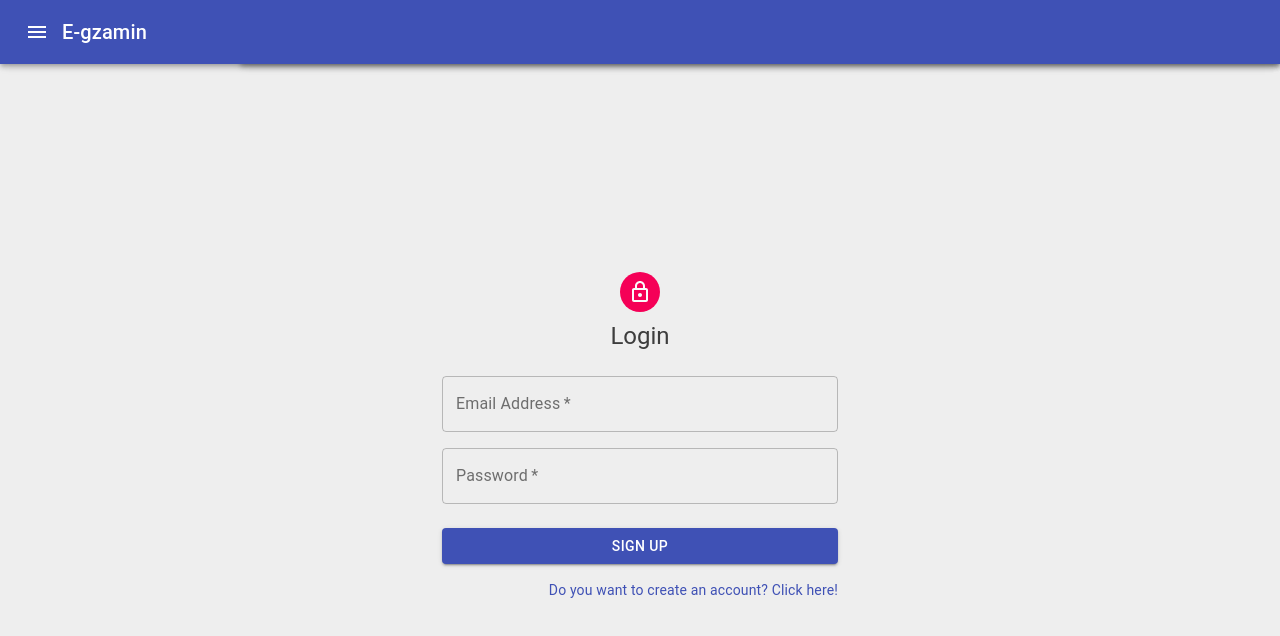
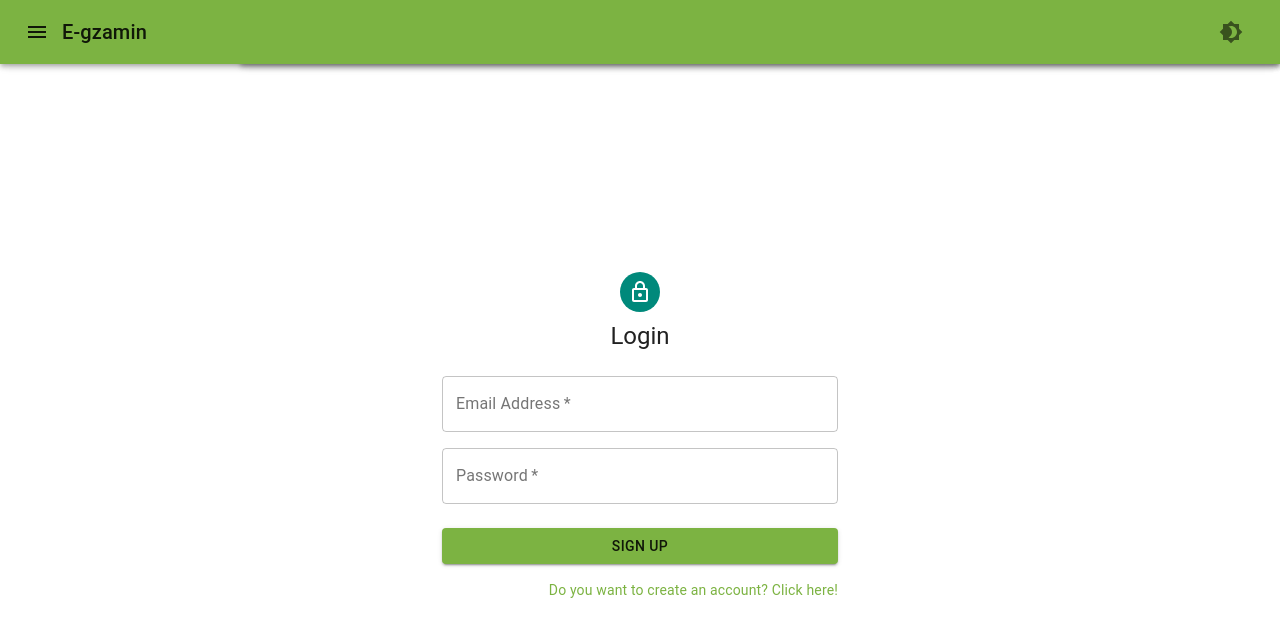
Before and after one commit to jBosak98/stock-market-game-frontend, a React (Create React App) app: page /auth/login in a window 1280 px wide. Shown: the top 636 px of the page. Built offline with nearby package versions, Linux system fonts and the light colour scheme.

Commit message:
darkMode

```diff
--- a/src/App.scss
+++ b/src/App.scss
@@ -1,23 +1,4 @@
 .App {
   display: flex;
   height: 100vh;
-  .main-content {
-    width: 100%;
-    > div {
-      height: 64px;
-    }
-    .main-container {
-      display: flex;
-      height: calc(100vh - 64px);
-      overflow: auto;
-      background-color: #eeeeee;
-      color: #3d3d3d;
-      width: 100%;
-    }
-    .appbar-space {
-      overflow: auto;
-      height: 64px;
-      background-color: #eeeeee;
-    }
-  }
 }
--- a/src/App.tsx
+++ b/src/App.tsx
@@ -1,12 +1,15 @@
+import MainRoute from "./components/MainRoute";
 import React from "react";
 
+import { ThemeModeProvider, useThemeMode } from './contexts/ThemeModeContext';
 import "./App.scss";
-import MainRoute from "./components/MainRoute";
 
 const App = () => {
   return (
     <div className="App">
-      <MainRoute />
+      <ThemeModeProvider>
+          <MainRoute />
+      </ThemeModeProvider>
     </div>
   );
 };
--- a/src/components/MainRoute.tsx
+++ b/src/components/MainRoute.tsx
@@ -12,11 +12,29 @@ import Settings from "./Settings";
 import Tests from "./Tests";
 import AuthRoute from "./AuthRoute";
 import isLoggedIn from "../lib/isLoggedIn";
+import { makeStyles } from "@material-ui/core/styles";
+
+const useStyles = makeStyles((theme) => ({
+  content: {
+    width: "100%",
+    backgroundColor: theme.palette.background.default,
+  },
+  appbarSpace: {
+    height: "64px",
+    overflow: "auto",
+  },
+  mainContainer: {
+    display: "flex",
+    height: "calc(100vh - 64px)",
+    overflow: "auto",
+    width: "100%",
+  },
+}));
 
 function MainRoute() {
   const [isDrawerOpened, setIsDrawerOpened] = useState<boolean>(true);
   const isUserLoggedIn = isLoggedIn();
-
+  const styles = useStyles();
   return (
     <BrowserRouter>
       <SimpleAppBar
@@ -29,9 +47,9 @@ function MainRoute() {
           isDrawerOpened={isDrawerOpened}
         />
       )}
-      <div className="main-content">
-        <div className="appbar-space" />
-        <div className="main-container">
+      <div className={styles.content}>
+        <div className={styles.appbarSpace} />
+        <div className={styles.mainContainer}>
           <_MainSwitch isLoggedIn={isUserLoggedIn} />
         </div>
       </div>
--- a/src/components/SimpleAppBar.tsx
+++ b/src/components/SimpleAppBar.tsx
@@ -4,8 +4,17 @@ import React from "react";
 import Typography from "@material-ui/core/Typography";
 import classnames from "classnames";
 import { Toolbar, IconButton } from "@material-ui/core";
+import Brightness4Icon from '@material-ui/icons/Brightness4';
+import { useThemeMode } from '../contexts/ThemeModeContext';
+import { makeStyles } from "@material-ui/core/styles";
 
 import "./SimpleAppBar.scss";
+
+const useStyles = makeStyles((theme) => ({
+  typography: {
+    flexGrow: 1
+  }
+}));
 
 const SimpleAppBar = ({
   isDrawerOpened,
@@ -13,7 +22,10 @@ const SimpleAppBar = ({
 }: {
   isDrawerOpened: boolean;
   setIsDrawerOpened: (drawState: boolean) => any;
-}) => (
+}) => {
+  const classes = useStyles();
+  const {darkMode, setDarkMode } = useThemeMode();
+  return (
   <div className={classnames("SimpleAppBar", { isOpen: isDrawerOpened })}>
     <AppBar>
       <Toolbar>
@@ -25,12 +37,15 @@ const SimpleAppBar = ({
         >
           <MenuIcon />
         </IconButton>
-        <Typography component="h1" variant="h6" color="inherit" noWrap>
+        <Typography component="h1" variant="h6" color="inherit" noWrap className={classes.typography}>
           E-gzamin
         </Typography>
+        <IconButton  onClick={() => setDarkMode(!darkMode)}>
+          <Brightness4Icon />
+        </IconButton>
       </Toolbar>
     </AppBar>
   </div>
-);
+)}
 
 export default SimpleAppBar;
--- a/src/components/SimpleDrawer.scss
+++ b/src/components/SimpleDrawer.scss
@@ -4,9 +4,11 @@
   .MuiPaper-elevation0 {
     > button.MuiButtonBase-root.MuiIconButton-root {
       min-height: 56px;
+      min-width: 56px;
 
       @media (min-width: 600px) {
         min-height: 64px;
+        min-width: 64px;
       }
     }
   }
--- /dev/null
+++ b/src/contexts/ThemeModeContext.tsx
@@ -0,0 +1,78 @@
+import React, { useContext } from "react";
+import useLocalStorage from "../hooks/useLocalStorage";
+import { ThemeProvider } from "@material-ui/styles";
+import { createMuiTheme } from "@material-ui/core/styles";
+import lightGreen from "@material-ui/core/colors/lightGreen";
+import teal from "@material-ui/core/colors/teal";
+
+interface Props {
+  children?: React.ReactNode;
+}
+interface DarkModeContextProps {
+  darkMode: boolean;
+  setDarkMode(darkMode: boolean): void;
+}
+export const ThemeModeContext = React.createContext<DarkModeContextProps>({
+  darkMode: false,
+  setDarkMode: () => {},
+});
+
+export const useThemeMode = () => useContext(ThemeModeContext);
+
+const darkTheme = createMuiTheme({
+  palette: {
+    type: "dark",
+    primary: {
+      main: lightGreen["600"],
+      dark: lightGreen["600"],
+    },
+    secondary: {
+      light: "#0066ff",
+      main: teal["600"],
+      contrastText: "#ffcc00",
+    },
+    contrastThreshold: 3,
+    tonalOffset: 0.2,
+    background: {
+      default: "#121212",
+      paper: "#272c34",
+    },
+  },
+});
+
+const theme = createMuiTheme({
+  palette: {
+    type: "light",
+    primary: {
+      main: lightGreen["600"],
+      dark: lightGreen["600"],
+    },
+    secondary: {
+      light: "#0066ff",
+      main: teal["600"],
+      contrastText: "#ffcc00",
+    },
+    contrastThreshold: 3,
+    tonalOffset: 0.2,
+    background: {
+      default: "#ffffff",
+      paper: "#f5f5f5",
+    },
+  },
+});
+
+export const ThemeModeProvider: React.FC<Props> = ({ children }) => {
+  const [darkMode, setDarkMode] = useLocalStorage("darkMode", false);
+  return (
+    <ThemeModeContext.Provider
+      value={{
+        darkMode,
+        setDarkMode,
+      }}
+    >
+      <ThemeProvider theme={darkMode ? darkTheme : theme}>
+        {children}
+      </ThemeProvider>
+    </ThemeModeContext.Provider>
+  );
+};
--- /dev/null
+++ b/src/hooks/useLocalStorage.ts
@@ -0,0 +1,24 @@
+import { useState } from 'react';
+
+function useLocalStorage(key:string, initialValue:any) {
+  const [storedValue, setStoredValue] = useState(() => {
+    try {
+      const item = window.localStorage.getItem(key);
+      return item ? JSON.parse(item) : initialValue;
+    } catch (e) {
+      console.log(e);
+      return initialValue;
+    }
+  });
+  const setValue = (value:any) => {
+    try {
+      const valueToStore = value instanceof Function ? value(storedValue) : value;
+      setStoredValue(valueToStore);
+      window.localStorage.setItem(key, JSON.stringify(valueToStore));
+    } catch (e) {
+      console.log(e);
+    }
+  };
+  return [storedValue, setValue];
+}
+export default useLocalStorage;
```
